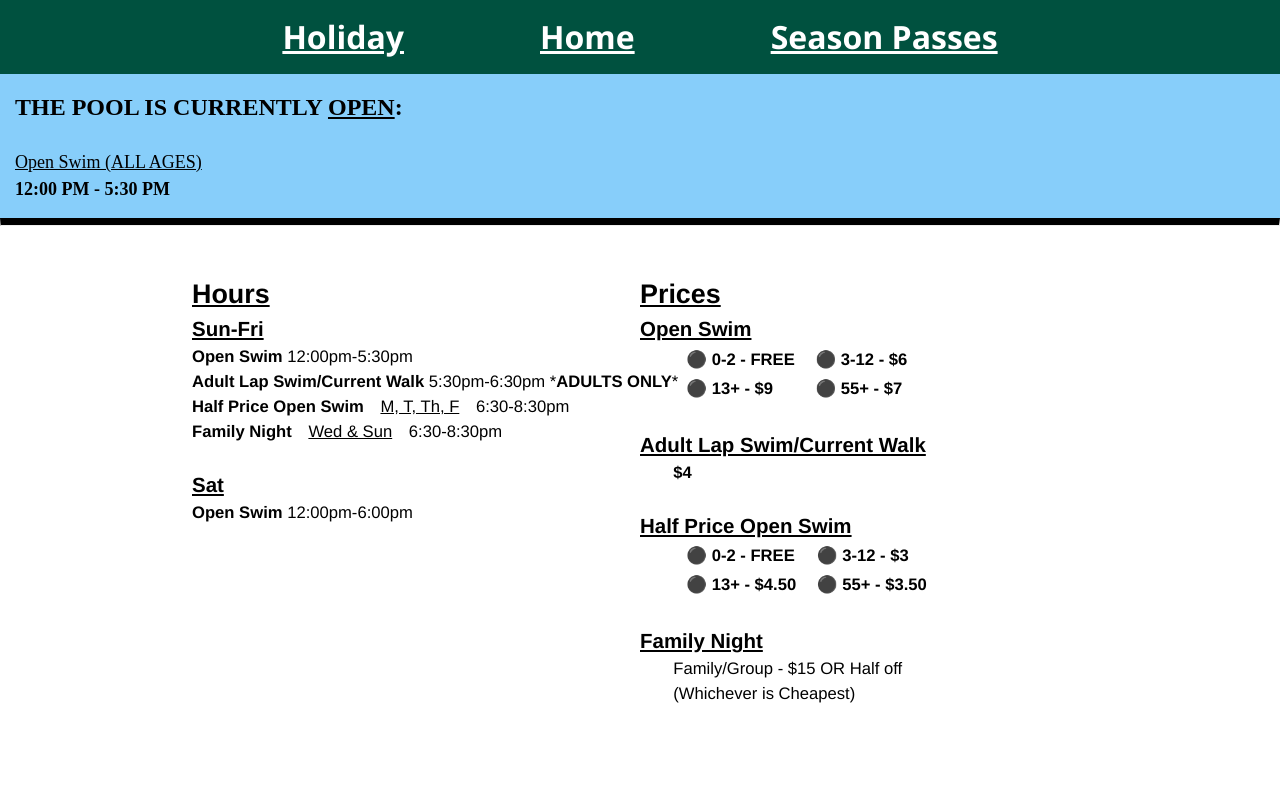
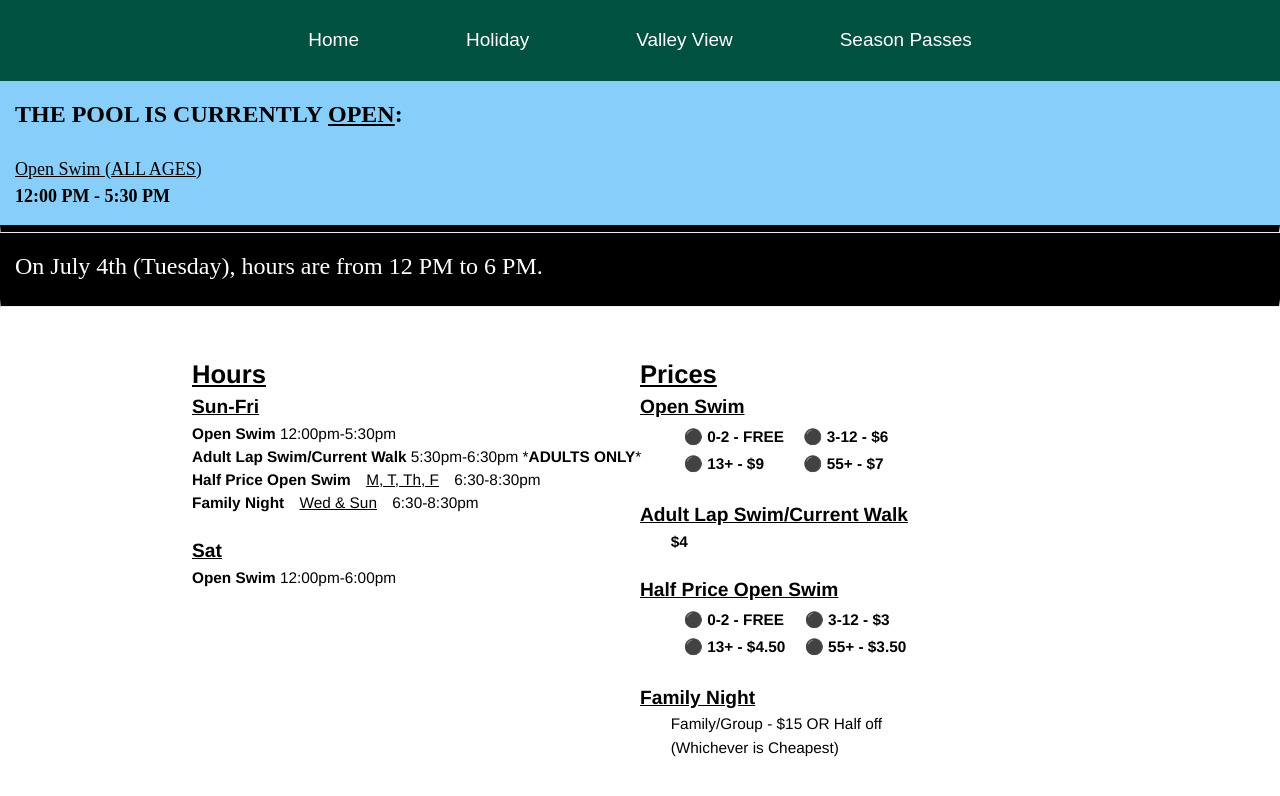
Before and after one commit to nkloney/pool, a plain HTML site: page valleyview.html in a window 1280 px wide. Drawn offline with Linux system fonts and the light colour scheme.

Commit message:
Update
Added new style sheets for each individual page, updated the header, some font sizes, and just general formatting.

```diff
--- a/h.js
+++ b/h.js
@@ -34,8 +34,8 @@ function halfOff(half_off_open, half_off_close) {
 }
 
 function morning(am_open) {
-  document.getElementById("vv-head").innerHTML = "THE POOL IS CURRENTLY <u>CLOSED</u>";
-  document.getElementById("vv-body").innerHTML = "We will be open at " + am_open.toLocaleString('en-US', {
+  document.getElementById("h-head").innerHTML = "THE POOL IS CURRENTLY <u>CLOSED</u>";
+  document.getElementById("h-body").innerHTML = "We will be open at " + am_open.toLocaleString('en-US', {
     hour: 'numeric',
     minute: 'numeric',
     hour12: true
--- /dev/null
+++ b/hstyle.css
@@ -0,0 +1,68 @@
+html {
+  height: 100%;
+  width: 100%;
+  padding: 0;
+  margin: 0;
+}
+
+header {
+  background-color: #00513F;
+}
+
+#header {
+  font-size: 1.188rem;
+  margin: 0 auto;
+  padding: 0.625rem;
+  max-width: 100%;
+  font-family: 'Segoe UI', Tahoma, Geneva, Verdana, sans-serif;
+  text-align: center;
+}
+
+body {
+  margin: 0;
+  padding: 0;
+}
+
+button {
+  color: #ffffff;
+  background-color: #00513f;
+  font-size: 1.188rem;
+  border: 0.063rem solid #00513f;
+  padding: 0.938rem 3.125rem;
+  cursor: pointer;
+}
+
+button:hover {
+  color: #00513f;
+	background-color: #57c18e;
+}
+
+.column {
+  float: left;
+  width: 50%;
+  text-align: left;
+}
+
+.row {
+  text-align: center;
+  margin: 0;
+  padding-left: 0% 20% ;
+}
+
+/* Clear floats after the columns */
+.row:after {
+  content: "";
+  display: table;
+  clear: both;
+}
+
+#prices {
+  border: 0px;
+  font-weight: bold;
+  margin-left: 10px;
+}
+
+* {
+  margin: 0;
+  line-height: 150%;
+}
--- /dev/null
+++ b/indexstyle.css
@@ -0,0 +1,75 @@
+html {
+  height: 100%;
+  width: 100%;
+  padding: 0;
+  margin: 0;
+}
+
+header {
+  background-color: #00513F;
+}
+
+#header {
+  font-size: 1.188rem;
+  margin: 0 auto;
+  padding: 0.625rem;
+  max-width: 100%;
+  font-family: 'Segoe UI', Tahoma, Geneva, Verdana, sans-serif;
+}
+
+body {
+  margin: 0;
+  padding: 0;
+  text-align: center;
+}
+
+button {
+  color: #ffffff;
+  background-color: #00513f;
+  font-size: 1.188rem;
+  border: 0.063rem solid #00513f;
+  padding: 0.938rem 3.125rem;
+  cursor: pointer;
+}
+
+#page {
+  margin: 0.1rem;
+}
+
+button:hover {
+  color: #00513f;
+	background-color: #57c18e;
+}
+
+.FAQ {
+  font-size: 120%;
+}
+
+.payment {
+  height: 30%;
+  width: 30%;
+}
+
+li {
+  margin-right: 10%;
+  color: green;
+}
+
+li:nth-child(even) {
+  color: #00513f;
+}
+
+ul {
+  text-align: left;
+  margin-left: 10%;
+}
+
+img {
+  height: 40%;
+  width: 40%;
+}
+
+* {
+  margin: 0;
+  line-height: 150%;
+}
--- /dev/null
+++ b/spstyle.css
@@ -0,0 +1,65 @@
+html {
+  height: 100%;
+  width: 100%;
+  padding: 0;
+  margin: 0;
+}
+
+header {
+  background-color: #00513F;
+}
+
+#header {
+  font-size: 1.188rem;
+  margin: 0 auto;
+  padding: 0.625rem;
+  max-width: 100%;
+  font-family: 'Segoe UI', Tahoma, Geneva, Verdana, sans-serif;
+  text-align: center;
+}
+
+body {
+  margin: 0;
+  padding: 0;
+}
+
+button {
+  color: #ffffff;
+  background-color: #00513f;
+  font-size: 1.188rem;
+  border: 0.063rem solid #00513f;
+  padding: 0.938rem 3.125rem;
+  cursor: pointer;
+}
+
+button:hover {
+  color: #00513f;
+	background-color: #57c18e;
+}
+
+.demo {
+  border:1px solid #00513F;
+  border-collapse:collapse;
+  padding:5px;
+}
+
+.demo caption {
+  text-align:center;
+}
+
+.demo th {
+  border:1px solid #00513F;
+  padding:5px;
+  background:#57C18E;
+}
+
+.demo td {
+  border:1px solid #00513F;
+  text-align:center;
+  padding:5px;
+  background:#FFFFFF;
+}
+
+table {
+  font-size: 25px
+}
--- a/style.css
+++ /dev/null
@@ -1,118 +0,0 @@
-html {
-  height: 100%;
-  width: 100%;
-  padding: 0;
-  margin: 0;
-}
-
-#header {
-  font-size: 2.5vw;
-  margin: 0 auto;
-  padding: 10px;
-  max-width: 100%;
-  font-family: 'Segoe UI', Tahoma, Geneva, Verdana, sans-serif;
-}
-
-#hover:link {
-  background-color: #00513F;
-  color: white;
-}
-
-#hover:visited {
-  background-color: #00513F;
-  color: white;
-}
-
-#hover:hover {
-  background-color: #57C18E;
-  color: #00513F;
-}
-
-.fling-minislide {
-  width: auto;
-  height:300px;
-  overflow:hidden;
-  position:relative;
-}
-
-.fling-minislide img {
-  position:absolute;
-  animation:fling-minislide 20s infinite;
-  opacity:0;
-  width: auto;
-  height: 100%;
-}
-
-@keyframes fling-minislide {
-  25% {
-    opacity:1;
-  }
-
-  40% {
-    opacity:0;
-  }
-}
-.fling-minislide img:nth-child(4) {
-  animation-delay:0s;
-}
-
-.fling-minislide img:nth-child(3) {
-  animation-delay:5s;
-}
-
-.fling-minislide img:nth-child(2) {
-  animation-delay:10s;
-}
-
-.fling-minislide img:nth-child(1) {
-  animation-delay:15s;
-}
-
-body {
-  margin: 0;
-  padding: 0;
-}
-
-.column {
-  float: left;
-  width: 50%;
-  text-align: left;
-}
-
-.row {
-  text-align: center;
-  margin: 0;
-  padding-left: 0% 20% ;
-}
-
-/* Clear floats after the columns */
-.row:after {
-  content: "";
-  display: table;
-  clear: both;
-}
-
-img {
-  height: 40%;
-  width: 40%;
-}
-
-.payment {
-  height: 30%;
-  width: 30%;
-}
-
-#prices {
-  border: 0px;
-  font-weight: bold;
-  margin-left: 10px;
-}
-
-.FAQ {
-  font-size: 120%;
-}
-
-* {
-  margin: 0;
-  line-height: 150%;
-}
--- a/valleyview.html
+++ b/valleyview.html
@@ -5,48 +5,45 @@
     <meta charset="utf-8">
     <meta name="viewport" content="width=device-width">
     <title>Valley View</title>
-  <link href="style.css" rel="stylesheet" type="text/css" />
+    <link href="vvstyle.css" rel="stylesheet" type="text/css" />
   </head>
-<header style="background-color: #00513F;"><center>
-  <table id="header">
-      <tr>
-        <th>
-          <a href="holiday.html" id="hover">Holiday</a>
-        </th>
-        <th>&emsp;&emsp;&emsp;&emsp;</th>
-        <th>
-          <a href="index.html" id="hover">Home</a>
-        </th>
-        <th>&emsp;&emsp;&emsp;&emsp;</th>
-        <th>
-          <a href="seasonpasses.html" id="hover">Season Passes</a>
-        </th>
-      </tr>
-  </table>
-</center>
+
+  <header id="header">
+    <a href="index.html"><button type="button" name="home">Home</button></a>
+    <a href="holiday.html"><button type="button" name="holiday">Holiday</button></a>
+    <a href="valleyview.html"><button type="button" name="valleyview" disabled>Valley View</button></a>
+    <a href="seasonpasses.html"><button type="button" name="passes">Season Passes</button></a>
   </header>
+
   <header style="background-color: lightskyblue; padding: 15px;">
     <h2 id="vv-head">THE POOL IS CURRENTLY:</h2><br>
     <p id="vv-body" style="font-size: 18px;"></p>
     <script type="text/javascript" src="vv.js"></script>
   </header>
+
+  <hr style="border-top: 7px solid black;">
+
+  <header style="background-color: black; background-repeat: no-repeat; background-position: center; background-size: cover; padding: 15px;">
+    <p style="font-size: 1.5em; color: white;">On July 4th (Tuesday), hours are from 12 PM to 6 PM.</p>
+  </header>
+
   <body style="background-color: white;">
     <hr style="border-top: 7px solid black;"><br><br>
     <div class="row" style="font-family:'Franklin Gothic Medium', 'Arial Narrow', Arial, sans-serif;">
-    <div class="column" style="font-size: 1.3vw; margin-left: 15%;">
-      <b style="font-size: 2.1vw;"><u>Hours</u></b><br>
-      <b style="font-size: 1.6vw;"><u>Sun-Fri</u></b><br>
+      <div class="column" style="font-size: 1.2vw; margin-left: 15%;">
+        <b style="font-size: 2.0vw;"><u>Hours</u></b><br>
+        <b style="font-size: 1.5vw;"><u>Sun-Fri</u></b><br>
         <b>Open Swim</b> 12:00pm-5:30pm<br>
         <b>Adult Lap Swim/Current Walk</b> 5:30pm-6:30pm *<b>ADULTS ONLY</b>*<br>
         <b>Half Price Open Swim</b>&emsp;<u>M, T, Th, F</u>&emsp;6:30-8:30pm<br>
         <b>Family Night</b>&emsp;<u>Wed & Sun</u>&emsp;6:30-8:30pm<br>
         <br>
-      <b style="font-size: 1.6vw;"><u>Sat</u></b><br>
+        <b style="font-size: 1.5vw;"><u>Sat</u></b><br>
         <b>Open Swim</b> 12:00pm-6:00pm<br>
       </div>
-    <div class="column" style="font-size: 1.3vw; margin-left: -15%;">
-      <b style="font-size: 2.1vw;"><u>Prices</u></b><br>
-      <b style="font-size: 1.6vw;"><u>Open Swim</u></b><br>
+      <div class="column" style="font-size: 1.2vw; margin-left: -15%;">
+        <b style="font-size: 2.0vw;"><u>Prices</u></b><br>
+        <b style="font-size: 1.5vw;"><u>Open Swim</u></b><br>
         <table id="prices">
           <tr id="prices">
             <td id="prices">&emsp;&emsp;⚫ 0-2 - FREE&emsp;</td>
@@ -58,10 +55,10 @@
           </tr>
         </table>
         <br>
-      <b style="font-size: 1.6vw;"><u>Adult Lap Swim/Current Walk</u></b><br>
+        <b style="font-size: 1.5vw;"><u>Adult Lap Swim/Current Walk</u></b><br>
         <b>&emsp;&emsp;$4</b><br>
         <br>
-      <b style="font-size: 1.6vw;"><u>Half Price Open Swim</u></b><br>
+        <b style="font-size: 1.5vw;"><u>Half Price Open Swim</u></b><br>
         <table id="prices">
           <tr id="prices">
             <td id="prices">&emsp;&emsp;⚫ 0-2 - FREE&emsp;</td>
@@ -73,11 +70,12 @@
           </tr>
         </table>
         <br>
-      <b style="font-size: 1.6vw;"><u>Family Night</u></b><br>
+        <b style="font-size: 1.5vw;"><u>Family Night</u></b><br>
         &emsp;&emsp;Family/Group - $15 OR Half off<br>
         &emsp;&emsp;(Whichever is Cheapest)<br>
       </div>
     </div>
+    <br>
   </body>
 
 </html>
--- /dev/null
+++ b/vvstyle.css
@@ -0,0 +1,68 @@
+html {
+  height: 100%;
+  width: 100%;
+  padding: 0;
+  margin: 0;
+}
+
+header {
+  background-color: #00513F;
+}
+
+#header {
+  font-size: 1.188rem;
+  margin: 0 auto;
+  padding: 0.625rem;
+  max-width: 100%;
+  font-family: 'Segoe UI', Tahoma, Geneva, Verdana, sans-serif;
+  text-align: center;
+}
+
+body {
+  margin: 0;
+  padding: 0;
+}
+
+button {
+  color: #ffffff;
+  background-color: #00513f;
+  font-size: 1.188rem;
+  border: 0.063rem solid #00513f;
+  padding: 0.938rem 3.125rem;
+  cursor: pointer;
+}
+
+button:hover {
+  color: #00513f;
+	background-color: #57c18e;
+}
+
+.column {
+  float: left;
+  width: 50%;
+  text-align: left;
+}
+
+.row {
+  text-align: center;
+  margin: 0;
+  padding-left: 0% 20% ;
+}
+
+/* Clear floats after the columns */
+.row:after {
+  content: "";
+  display: table;
+  clear: both;
+}
+
+#prices {
+  border: 0px;
+  font-weight: bold;
+  margin-left: 10px;
+}
+
+* {
+  margin: 0;
+  line-height: 150%;
+}
```
Also changed, not shown: holiday.html (+17 -18 lines), index.html (+17 -52 lines), seasonpasses.html (+10 -45 lines). Lines whose indentation alone changed are shown as unchanged.
